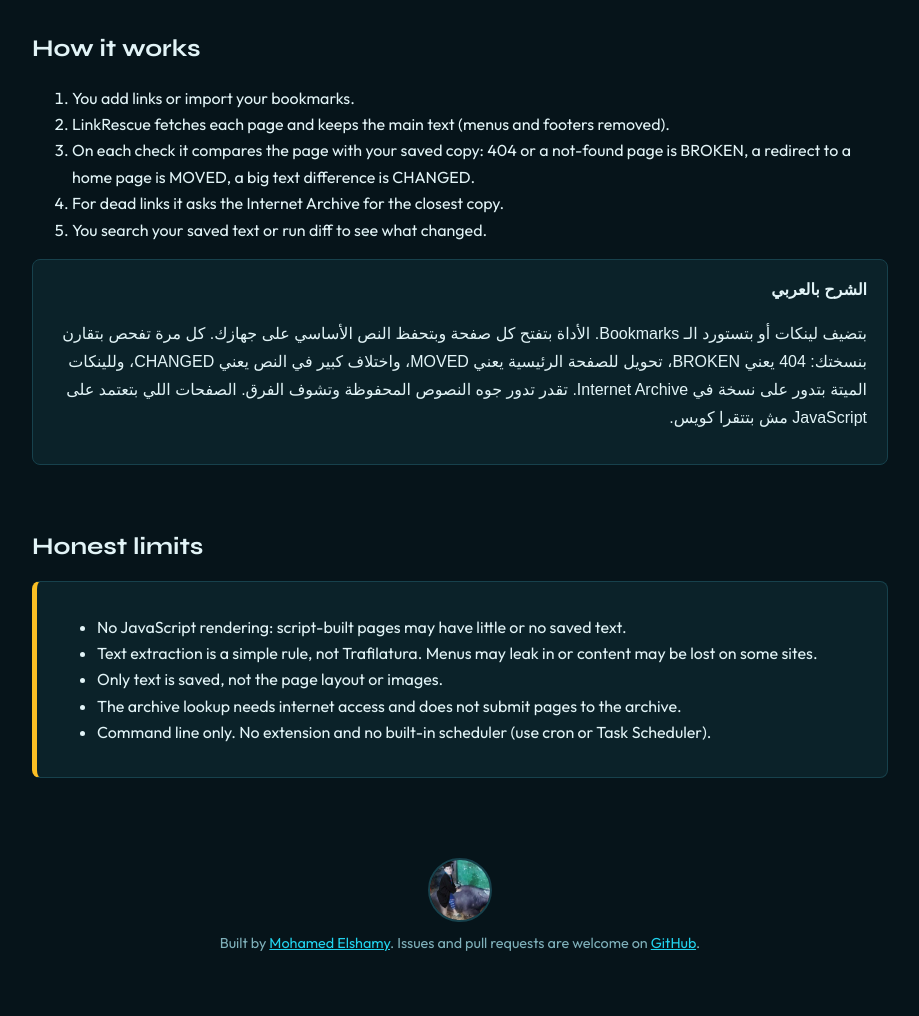
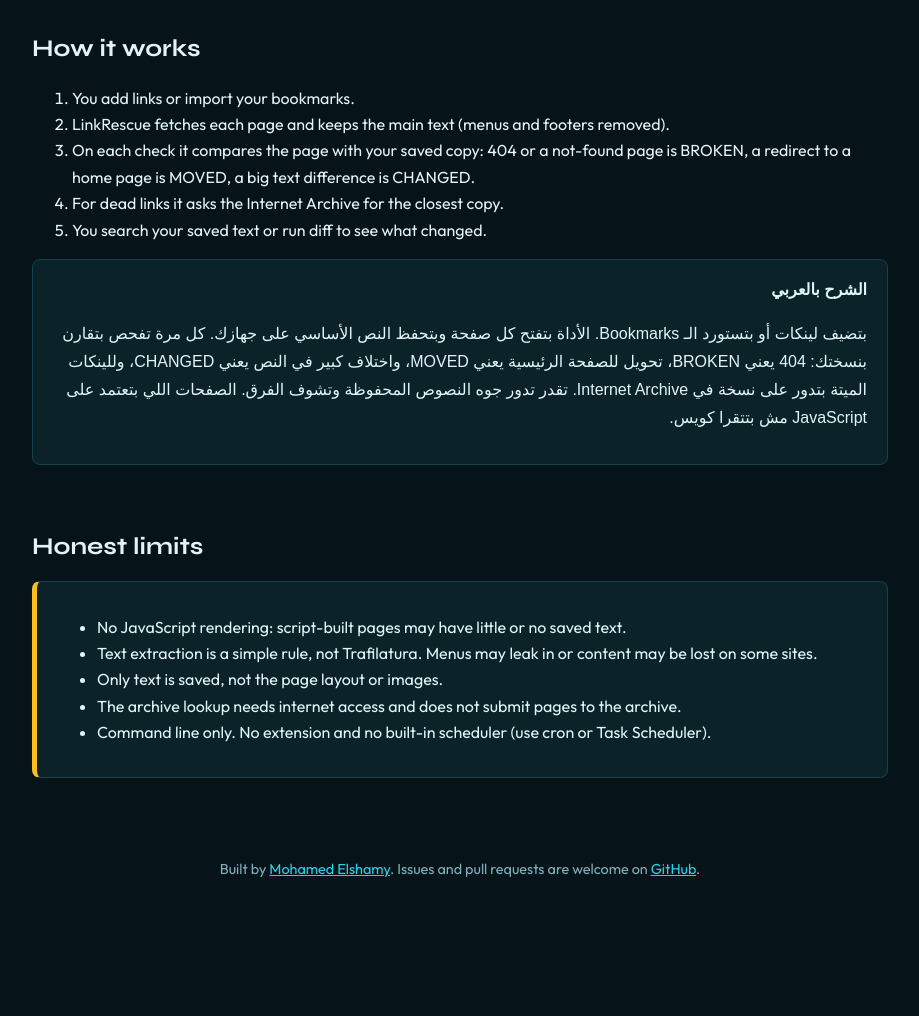
Before and after one commit to mohamed-elshamy-ai/linkrescue, a plain HTML site: page docs/index.html in a window 1280 px wide. Shown: the part 2089-3105 px from the top of the page, without its empty margins (180-1099 px from the left). After the commit the page ends 3031 px from the top, so only its background shows below. Drawn offline with Linux system fonts and the light colour scheme; a web font is replaced by a local one.

Commit message:
Remove author photo from site footer

```diff
--- a/docs/index.html
+++ b/docs/index.html
@@ -87,5 +87,5 @@ linkrescue check</code></pre><div><span class="ok"><b>Tested.</b></span> Tested
 <div class="card" dir="rtl" lang="ar" style="text-align:start"><b>الشرح بالعربي</b><p>بتضيف لينكات أو بتستورد الـ Bookmarks. الأداة بتفتح كل صفحة وبتحفظ النص الأساسي على جهازك. كل مرة تفحص بتقارن بنسختك: 404 يعني BROKEN، تحويل للصفحة الرئيسية يعني MOVED، واختلاف كبير في النص يعني CHANGED، وللينكات الميتة بتدور على نسخة في Internet Archive. تقدر تدور جوه النصوص المحفوظة وتشوف الفرق. الصفحات اللي بتعتمد على JavaScript مش بتتقرا كويس.</p></div></section>
 <section><h2>Honest limits</h2><div class="card warn"><ul><li>No JavaScript rendering: script-built pages may have little or no saved text.</li><li>Text extraction is a simple rule, not Trafilatura. Menus may leak in or content may be lost on some sites.</li><li>Only text is saved, not the page layout or images.</li><li>The archive lookup needs internet access and does not submit pages to the archive.</li><li>Command line only. No extension and no built-in scheduler (use cron or Task Scheduler).</li></ul></div></section>
 </main>
-<footer><img src="author.jpg" alt="Mohamed Elshamy" width="64" height="64">Built by <a href="https://github.com/mohamed-elshamy-ai">Mohamed Elshamy</a>. Issues and pull requests are welcome on <a href="https://github.com/mohamed-elshamy-ai/linkrescue">GitHub</a>.</footer>
+<footer>Built by <a href="https://github.com/mohamed-elshamy-ai">Mohamed Elshamy</a>. Issues and pull requests are welcome on <a href="https://github.com/mohamed-elshamy-ai/linkrescue">GitHub</a>.</footer>
 </body></html>
```
Also changed, not shown: docs/author.jpg (deleted).
